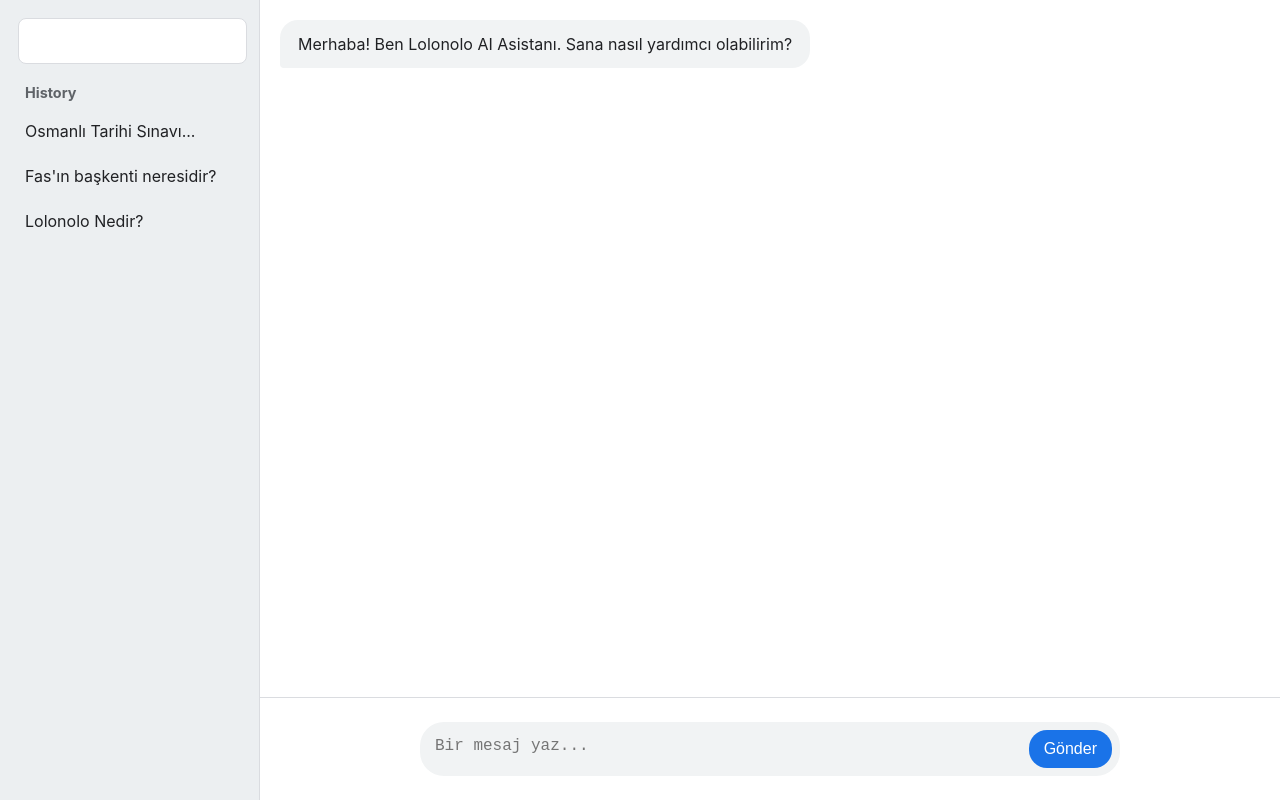
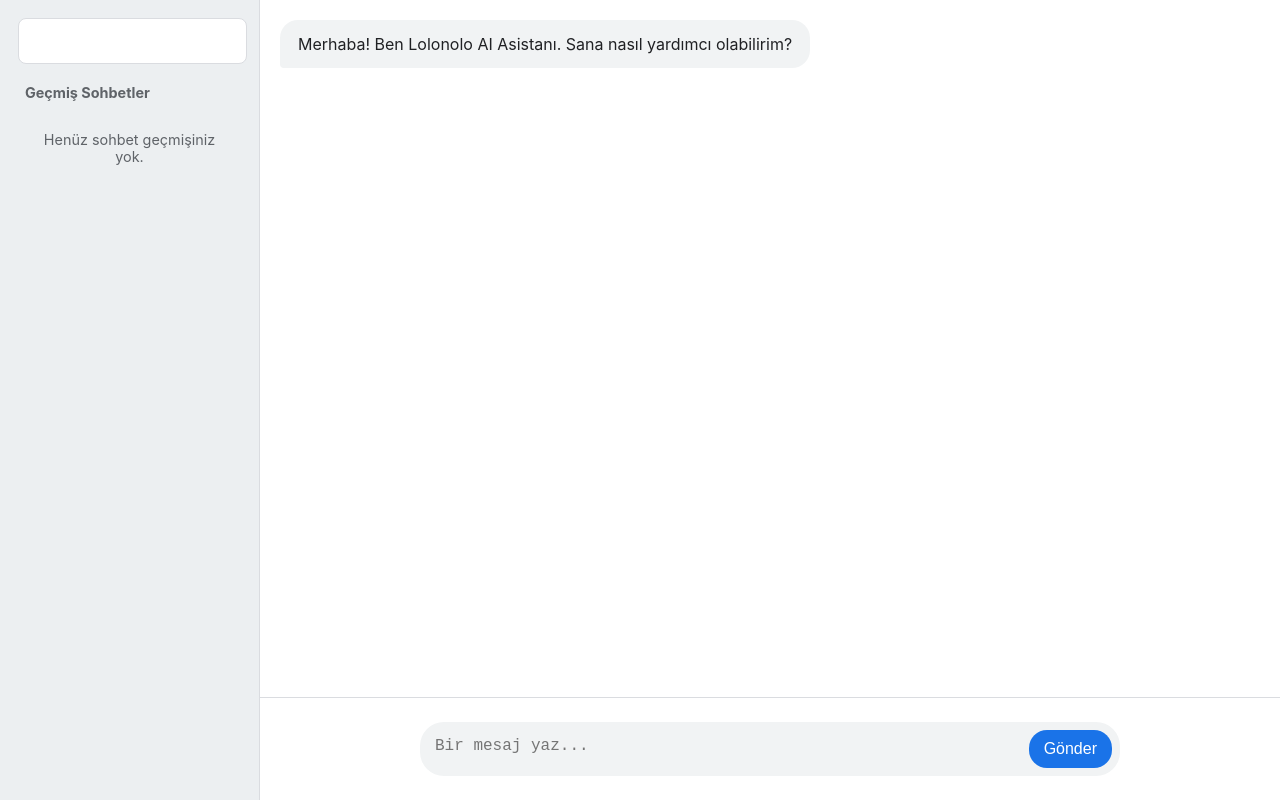
Before and after one commit to lolonolo/ai-lolonolo, a plain HTML site: page index.html in a window 1280 px wide. Drawn offline with Linux system fonts and the light colour scheme.

Commit message:
Update index.html

```diff
--- a/index.html
+++ b/index.html
@@ -67,17 +67,11 @@
             margin: 0;
             overflow-y: auto;
         }
-        .chat-history li {
-            padding: 10px;
-            border-radius: 6px;
-            margin-bottom: 5px;
-            cursor: pointer;
-            white-space: nowrap;
-            overflow: hidden;
-            text-overflow: ellipsis;
-        }
-        .chat-history li:hover {
-            background-color: #e0e0e0;
+        .no-history {
+            text-align: center;
+            color: var(--secondary-text);
+            font-size: 0.9rem;
+            padding: 20px;
         }
         .chat-view {
             flex-grow: 1;
@@ -181,12 +175,12 @@
                 New Chat
             </button>
             <div class="chat-history">
-                <h3>History</h3>
+                <h3>Geçmiş Sohbetler</h3>
                 <ul id="history-list">
-                    <li>Osmanlı Tarihi Sınavı...</li>
-                    <li>Fas'ın başkenti neresidir?</li>
-                    <li>Lolonolo Nedir?</li>
-                </ul>
+                    </ul>
+                <div class="no-history">
+                    Henüz sohbet geçmişiniz yok.
+                </div>
             </div>
         </div>
         <div class="chat-view">
@@ -207,7 +201,6 @@
         const promptInput = document.getElementById('prompt-input');
         const askButton = document.getElementById('ask-button');
         const newChatBtn = document.getElementById('new-chat-btn');
-        const historyList = document.getElementById('history-list');
 
         const addMessage = (text, sender) => {
             const wrapper = document.createElement('div');
@@ -231,7 +224,6 @@
             promptInput.style.height = 'auto';
             askButton.disabled = true;
 
-            // Cevap için bekleme alanı oluştur
             const responseWrapper = document.createElement('div');
             responseWrapper.classList.add('message-wrapper', 'assistant');
             const responseElement = document.createElement('div');
@@ -261,16 +253,8 @@
             }
         };
 
-        // Yeni Sohbet Butonu
         newChatBtn.addEventListener('click', () => {
             chatWindow.innerHTML = '<div class="message-wrapper assistant"><div class="message">Merhaba! Ben Lolonolo AI Asistanı. Sana nasıl yardımcı olabilirim?</div></div>';
-        });
-
-        // Geçmiş Sohbet Tıklamaları (Şimdilik sadece bir uyarı)
-        historyList.addEventListener('click', (e) => {
-            if(e.target.tagName === 'LI'){
-                alert('Sohbet geçmişini yükleme özelliği bir sonraki aşamada eklenecektir.');
-            }
         });
 
         askButton.addEventListener('click', sendMessage);
@@ -281,7 +265,6 @@
             }
         });
 
-        // Textarea'nın otomatik büyümesi
         promptInput.addEventListener('input', () => {
             promptInput.style.height = 'auto';
             promptInput.style.height = `${promptInput.scrollHeight}px`;
```
